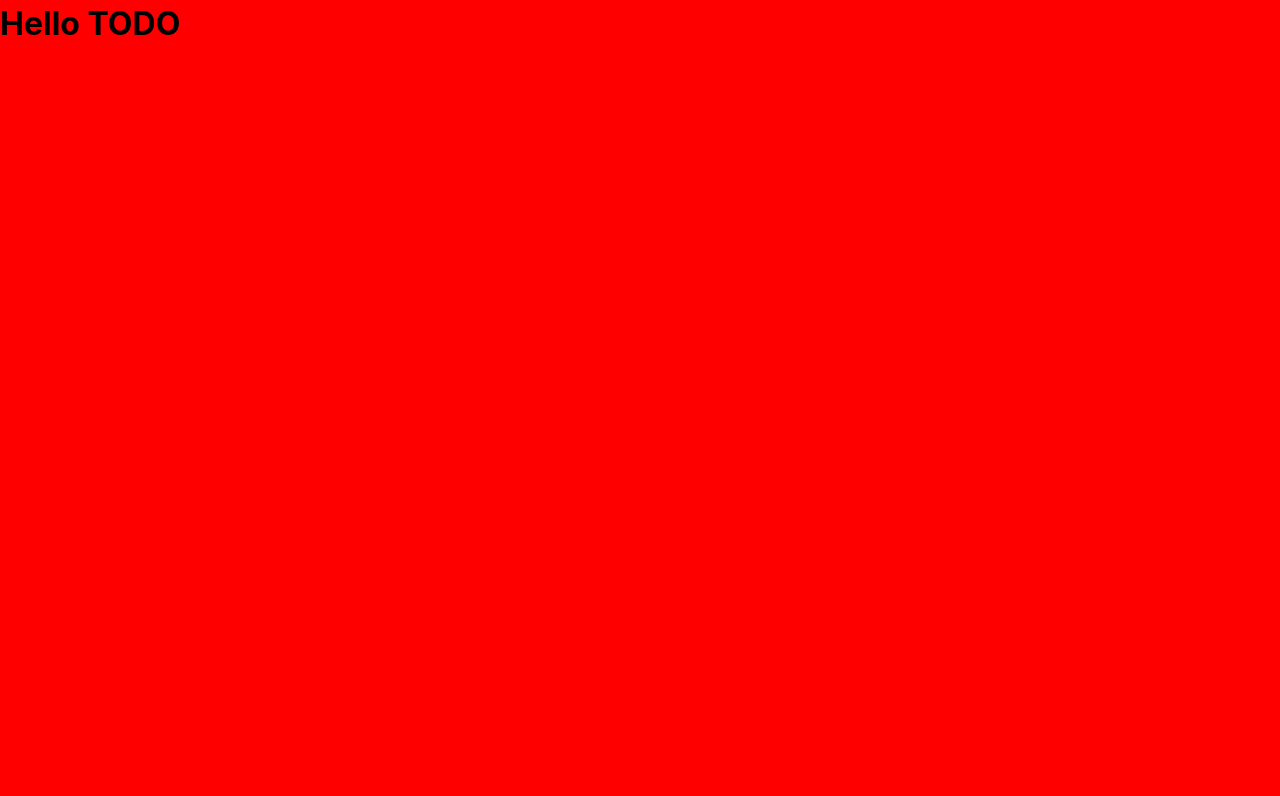
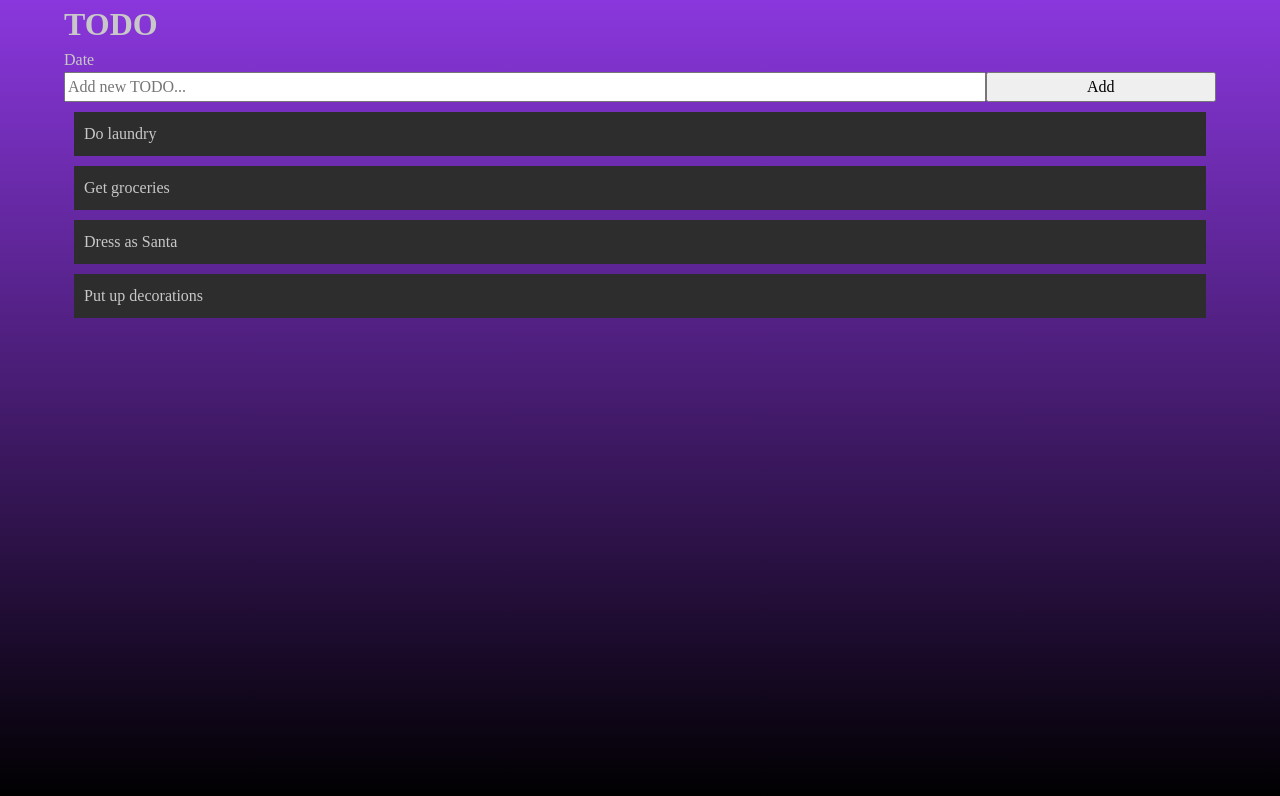
Before and after one commit to davidstalgren/school-project-javascript-todoapp, a website built with Vite: page index.html in a window 1280 px wide. Built offline with nearby package versions, Linux system fonts and the light colour scheme.

Commit message:
/feat got layout started

```diff
--- a/index.html
+++ b/index.html
@@ -10,9 +10,25 @@
 
 <body>
   <main>
-    <div>
-      <h1>Hello TODO</h1>
-    </div>
+    <header class="header">
+      <h1 class="header-todo">TODO</h1>
+      <span class="header-date">Date</span>
+    </header>
+    <section>
+      <div class="input-new-todo">
+        <input type="text" class="add-todo-input" id="add-todo-input" placeholder="Add new TODO..."><button class="add-todo-btn" id="add-todo-btn">Add</button>
+      </div>
+    </section>
+    <section>
+      <div class="todo-wrapper">
+        <ul>
+          <li class="todo-task">Do laundry</li>
+          <li class="todo-task">Get groceries</li>
+          <li class="todo-task">Dress as Santa</li>
+          <li class="todo-task">Put up decorations</li>
+        </ul>
+      </div>
+    </section>
   </main>
 
   <script type="module" src="/src/main.js"></script>
--- a/src/style/mobile/_mobile.scss
+++ b/src/style/mobile/_mobile.scss
@@ -1,4 +1,42 @@
+/* * {
+  outline: 1px solid #f00 !important; // Turn on to see layout and overflowing containers better
+} */
+
 body {
-    background-color: yellow;
-    color: black;
+    background-image: linear-gradient(#8A37DD, #000);
+    color: rgb(200 200 200);
+    display: flex;
+    justify-content: center;
 }
+
+.input-new-todo{
+    display: flex;
+
+    .add-todo-input{
+        width: 80%;
+    }
+
+    .add-todo-btn{
+        width: 20%;
+    }
+}
+
+ul {
+    list-style-type: none;
+    margin: 0;
+    padding: 0;
+}
+
+.todo-wrapper{
+    display: flex;
+    justify-content: center;
+    flex-direction: column;
+    gap: 10px;
+    width: 90vw;
+}
+
+.todo-task{
+    background-color: #2d2d2d;
+    margin: 10px;
+    padding: 10px;
+}
--- a/src/style/style.scss
+++ b/src/style/style.scss
@@ -2,19 +2,3 @@
 @use "vendor/reset";
 @use "mobile/mobile";
 @use "desktop/desktop";
-
-:root {
-  // TODO: Går bra att radera kod även här!
-  font-family: Inter, Avenir, Helvetica, Arial, sans-serif;
-  font-size: rem(16px);
-  line-height: 24px;
-  font-weight: 400;
-  color-scheme: light dark;
-  color: rgb(255 255 255 / 87%);
-  background-color: #242424;
-  font-synthesis: none;
-  text-rendering: optimizelegibility;
-  -webkit-font-smoothing: antialiased;
-  -moz-osx-font-smoothing: grayscale;
-  text-size-adjust: 100%;
-}
```
